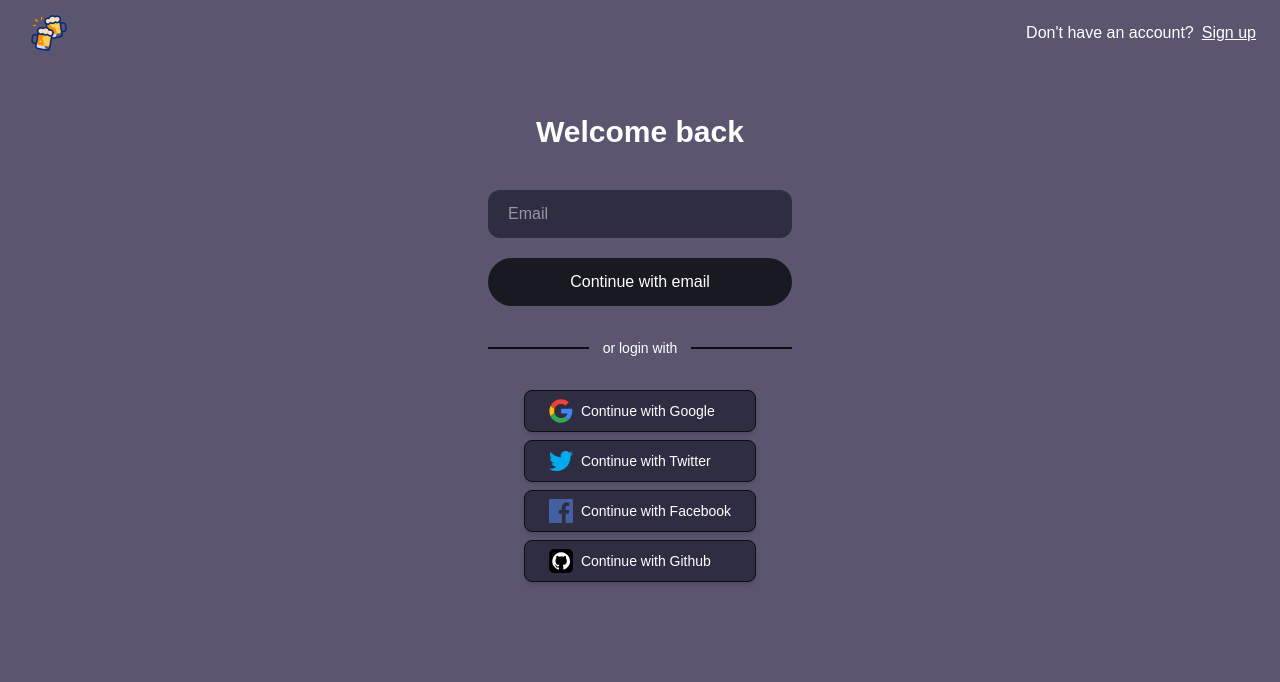
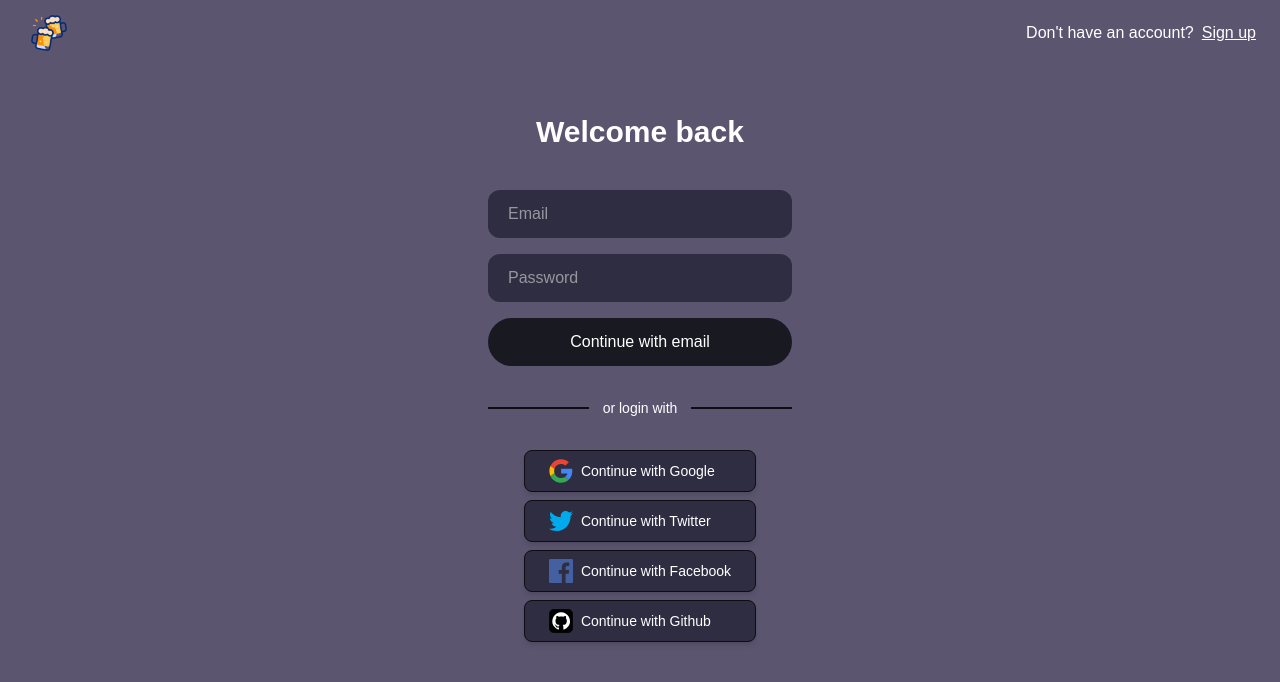
Before and after one commit to Ankryptic/buymeabeer, a Next.js app: page /login in a window 1280 px wide. Shown: the top 682 px of the page. Built offline with nearby package versions, Linux system fonts and the light colour scheme; no server answers; a web font is replaced by a local one.

Commit message:
add email sigin

```diff
--- a/app/login/page.js
+++ b/app/login/page.js
@@ -1,5 +1,5 @@
 "use client"
-import React, { useEffect } from 'react'
+import React, { useEffect, useState } from 'react'
 import Image from 'next/image'
 import Link from 'next/link'
 import { useSession, signIn } from 'next-auth/react'
@@ -9,9 +9,25 @@ const Login = () => {
     const { data: session, status } = useSession()
     const router = useRouter()
 
+    const [credential, setCredential] = useState({
+        email: "",
+        password: ""
+    })
+
     // this is used to get error for Oauth if user not found
     // const searchParams = useSearchParams();
     // const error = searchParams.get("error")
+
+    const handleSubmit = async(e) => {
+        e.preventDefault()
+        const result = await signIn("credentials", credential)
+    }
+
+    const handleInput = (e) => {
+        const { name, value } = e.target;
+
+        setCredential(prev => ({ ...prev, [name]: value}))
+    }
 
     useEffect(() => {
         if (status === "authenticated") {
@@ -38,9 +54,10 @@ const Login = () => {
                 </nav>
                 <div className='w-[30%] px-10 m-auto text-white bg-red-700s container flex flex-col items-center'>
                     <h2 className='font-bold text-3xl mt-12'>Welcome back</h2>
-                    <form className='mt-10 w-full flex flex-col items-center gap-5'>
-                        <input type="email" placeholder='Email' className='bg-[#2f2d41] focus:bg-[#3b354f] text-white w-full rounded-xl px-5 py-3' />
-                        <button className='w-full cursor-pointer text-center bg-[#181921] hover:bg-[#0d0d12] py-3 rounded-full'>Continue with email</button>
+                    <form onSubmit={handleSubmit} className='mt-10 w-full flex flex-col items-center gap-4'>
+                        <input type="email" placeholder='Email' name='email' className='bg-[#2f2d41] focus:bg-[#3b354f] text-white w-full rounded-xl px-5 py-3' value={credential.email} onChange={handleInput}/>
+                        <input type="password" placeholder='Password' name='password' className='bg-[#2f2d41] focus:bg-[#3b354f] text-white w-full rounded-xl px-5 py-3' value={credential.password} onChange={handleInput}/>
+                        <button type='submit' className='w-full cursor-pointer text-center bg-[#181921] hover:bg-[#0d0d12] py-3 rounded-full'>Continue with email</button>
                     </form>
                     <div className='flex items-center w-full m-8'>
                         <span className='bg-[#0d0d12] w-full h-0.5'></span>
```
